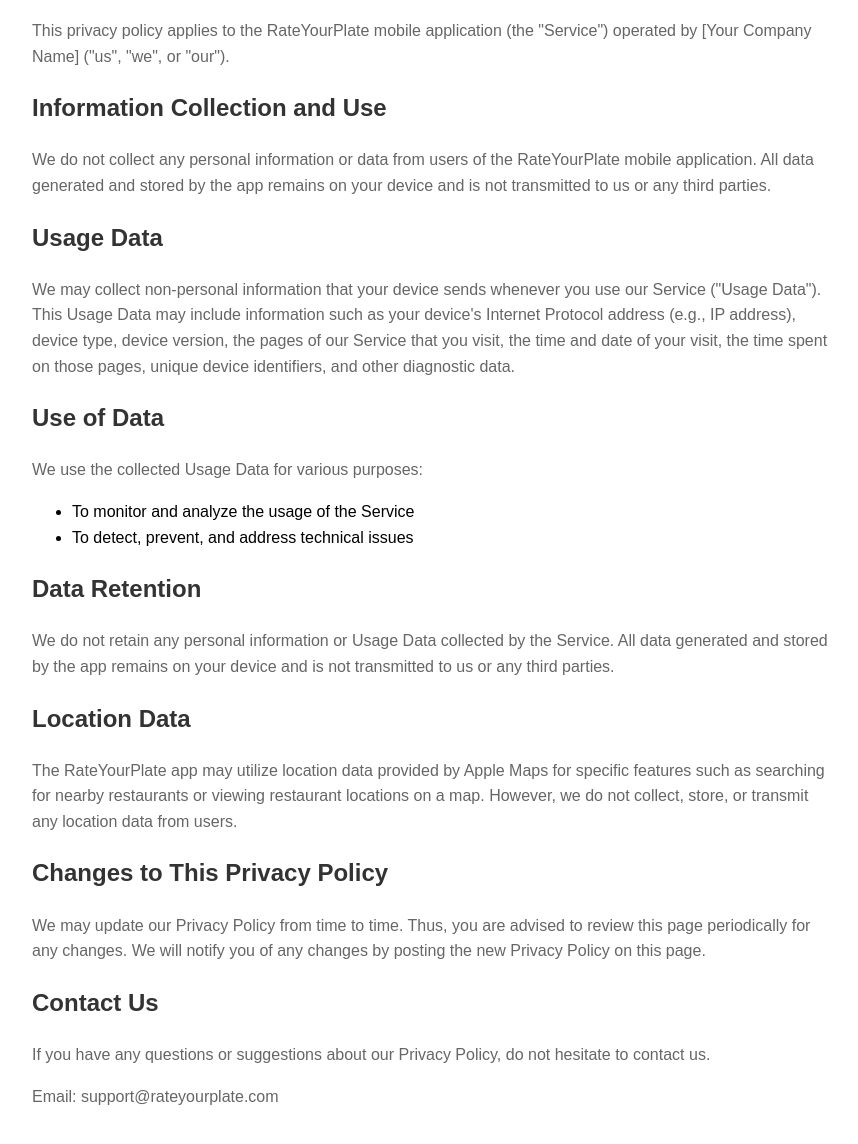
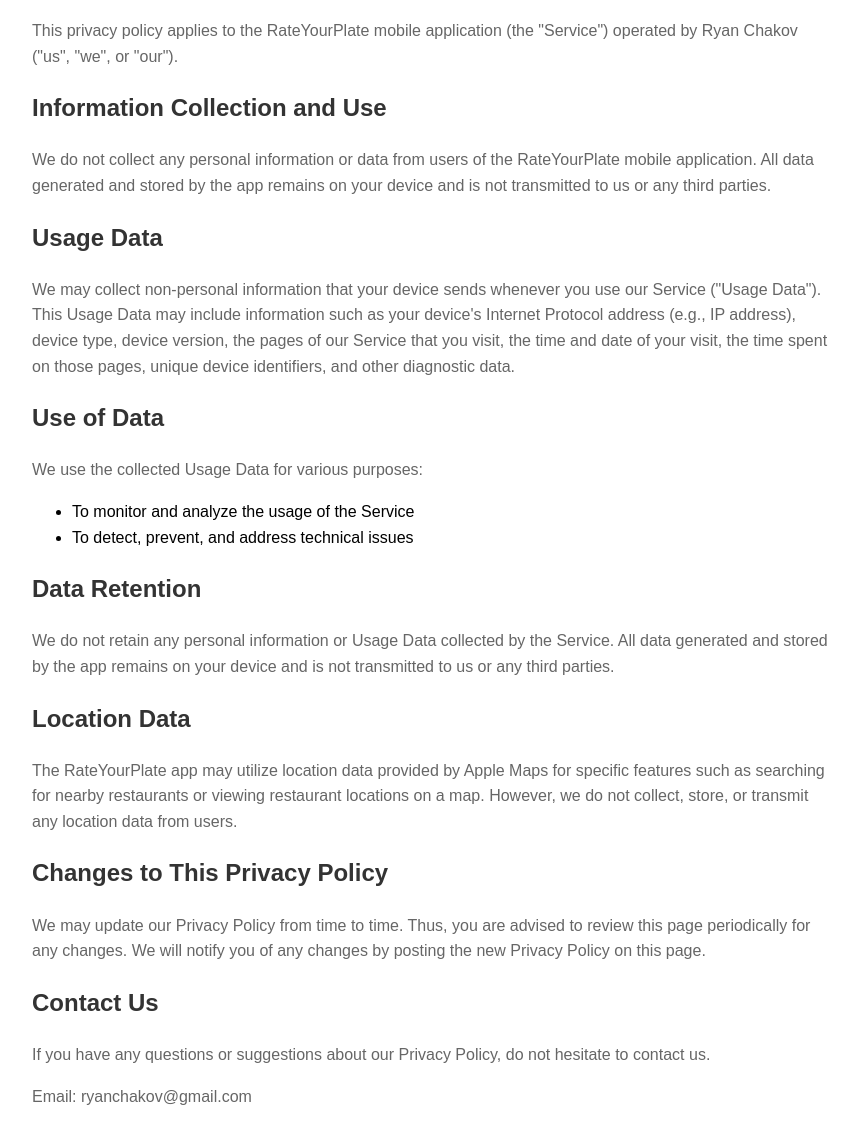
Before and after one commit to RyanChakov/github.io, a plain HTML site: page privacy-policy.html in a window 1280 px wide. Shown: the part 96-1240 px from the top of the page, without its empty margins (208-1066 px from the left). Drawn offline with Linux system fonts and the light colour scheme.

Commit message:
Fixed Small Issue

```diff
--- a/privacy-policy.html
+++ b/privacy-policy.html
@@ -26,7 +26,7 @@
 <body>
     <div class="container">
         <h1>RateYourPlate Privacy Policy</h1>
-        <p>This privacy policy applies to the RateYourPlate mobile application (the "Service") operated by [Your Company Name] ("us", "we", or "our").</p>
+        <p>This privacy policy applies to the RateYourPlate mobile application (the "Service") operated by Ryan Chakov ("us", "we", or "our").</p>
 
         <h2>Information Collection and Use</h2>
         <p>We do not collect any personal information or data from users of the RateYourPlate mobile application. All data generated and stored by the app remains on your device and is not transmitted to us or any third parties.</p>
@@ -52,7 +52,7 @@
 
         <h2>Contact Us</h2>
         <p>If you have any questions or suggestions about our Privacy Policy, do not hesitate to contact us.</p>
-        <p>Email: support@rateyourplate.com</p>
+        <p>Email: ryanchakov@gmail.com</p>
     </div>
 </body>
 </html>
```
